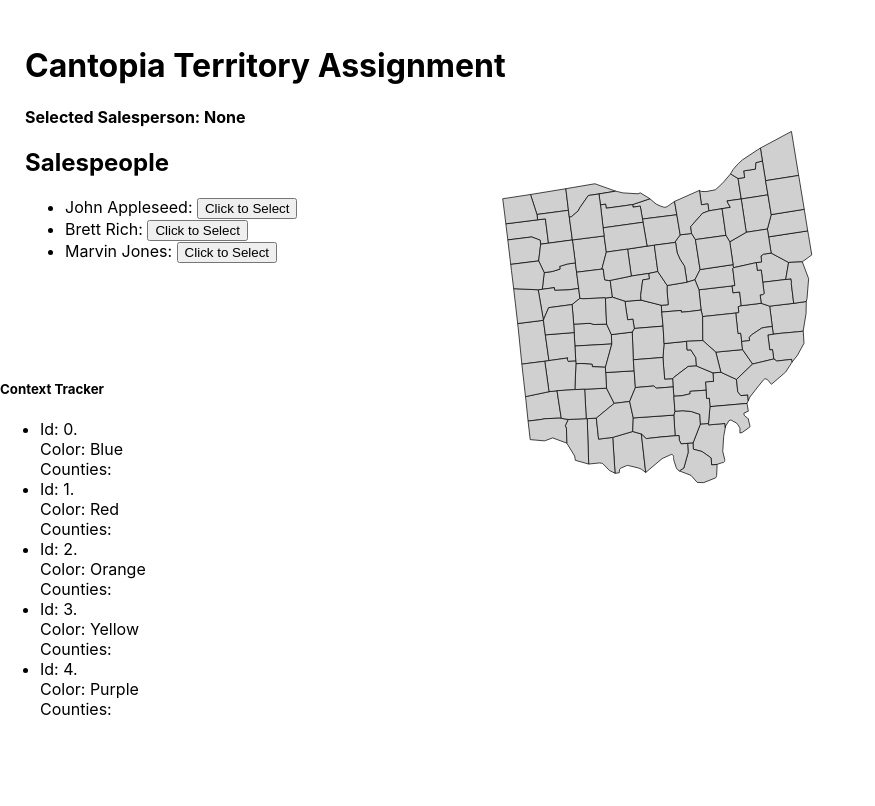
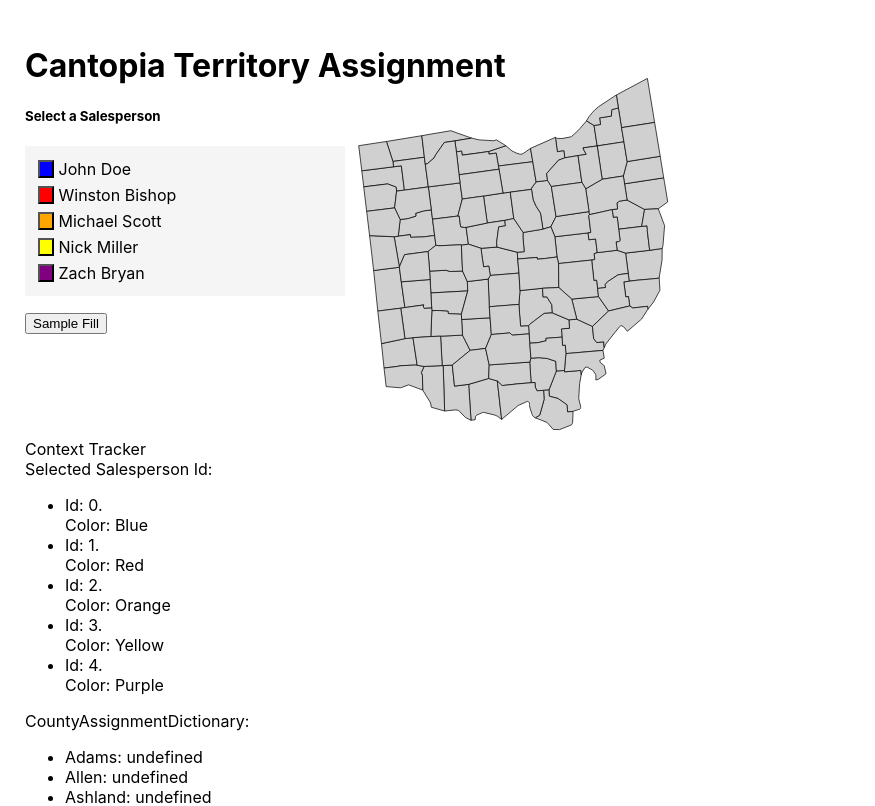
Before and after one commit to richbrett12/Cantopia-Territory-Assignments, a React (Create React App) app: page / in a window 1280 px wide. Shown: the top 806 px of the page, without its empty margins (0-875 px from the left). Built offline with nearby package versions, Linux system fonts and the light colour scheme.

Commit message:
Changed Context Data Structure, Adding Sample Fill

```diff
--- a/src/components/ListItem.js
+++ b/src/components/ListItem.js
@@ -1,15 +1,29 @@
-import React from "react";
+import React, { useContext } from "react";
+import { AppContextNew } from "./data/AppContext";
 
 function ListItem({ name, id, onButtonClick }) {
-  //function handleClick(colorSelected) {
-  //console.log("Handling click: ", colorSelected);
-  //}
+  const currentContext = useContext(AppContextNew);
+  let color = currentContext.salespeople[id].countyColor;
+  let mainStyles = {
+    width: "300px",
+    padding: "3px",
+    fontWeight: "normal",
+  };
+
+  const buttonStyles = {
+    backgroundColor: color,
+    height: "18px",
+  };
+
+  if (currentContext.selectedSalesperson === id) {
+    mainStyles.fontWeight = "bold";
+  }
 
   return (
     <li>
-      <div>
-        <label>{name}: </label>
-        <button onClick={() => onButtonClick(id)}>Click to Select</button>
+      <div style={mainStyles} onClick={() => onButtonClick(id)}>
+        <button style={buttonStyles} />
+        <label> {name} </label>
       </div>
     </li>
   );
--- a/src/components/Ohio.js
+++ b/src/components/Ohio.js
@@ -15,7 +15,7 @@ const OhioSvg = ({ onCountySelect }) => {
         width="45.029999"
         height="50.889999"
         transform="scale(16)"
-        viewBox="-30 10 100 30"
+        viewBox="-10 25 100 30"
         preserveAspectRatio="xMidYMid meet"
       >
         <defs id="defs3087" />
--- a/src/components/SalespersonList.js
+++ b/src/components/SalespersonList.js
@@ -1,27 +1,24 @@
 import React from "react";
 import ListItem from "./ListItem";
+import { sampleSalespeople } from "./data/SampleData";
 
 function SalespersonList({ onSalespersonSelect }) {
+  const mainStyles = {
+    listStyle: "none",
+    width: "300px",
+    background: "whitesmoke",
+    padding: "10px",
+  };
+  const salespeopleList = sampleSalespeople.map((name, index) => {
+    return (
+      <ListItem name={name} id={index} onButtonClick={onSalespersonSelect} />
+    );
+  });
+
   return (
     <div>
-      <h2>Salespeople</h2>
-      <ul>
-        <ListItem
-          name="John Appleseed"
-          id="0"
-          onButtonClick={onSalespersonSelect}
-        />
-        <ListItem
-          name="Brett Rich"
-          id="1"
-          onButtonClick={onSalespersonSelect}
-        />
-        <ListItem
-          name="Marvin Jones"
-          id="2"
-          onButtonClick={onSalespersonSelect}
-        />
-      </ul>
+      <h5>Select a Salesperson</h5>
+      <ul style={mainStyles}>{salespeopleList}</ul>
     </div>
   );
 }
--- a/src/components/TerritoryAssignment.js
+++ b/src/components/TerritoryAssignment.js
@@ -1,81 +1,85 @@
 import React, { useState } from "react";
 import OhioSvg from "./Ohio";
 import SalespersonList from "./SalespersonList";
-import { AppContext, AppContextObj } from "./data/AppContext";
+import { AppContextNew, AppContextObject } from "./data/AppContext";
+import { sampleCountyAssignment, sampleSalespeople } from "./data/SampleData";
 
 function TerritoryAssignment() {
   const mainStyles = {
     padding: "25px",
   };
-
-  //const [currentColor, setCurrentColor] = useState();
-  const [currentState, setCurrentState] = useState(AppContextObj);
-  //const [mapState, setMapState] = useState(OhioSvgData);
+  const [currentState, setCurrentState] = useState(AppContextObject);
 
   function handleSalespersonSelect(id) {
     let updatedState = {
-      currentId: id,
-      assignmentMap: currentState.assignmentMap.slice(),
+      selectedSalesperson: id,
+      countyAssignment: currentState.countyAssignment.slice(),
+      salespeople: currentState.salespeople.slice(),
     };
+
     setCurrentState(updatedState);
-    console.log(currentState.currentId);
   }
 
   function handleCountySelect(countyName) {
+    let countyIndex = currentState.countyAssignment.findIndex(
+      (x) => x.countyName === countyName
+    );
+
     let updatedState = {
-      currentId: currentState.currentId,
-      assignmentMap: currentState.assignmentMap.slice(),
+      selectedSalesperson: currentState.selectedSalesperson,
+      countyAssignment: currentState.countyAssignment.slice(),
+      salespeople: currentState.salespeople.slice(),
     };
-    updatedState.assignmentMap[currentState.currentId].counties.push(
-      countyName
-    );
+
+    updatedState.countyAssignment[countyIndex].salespersonId =
+      currentState.selectedSalesperson;
+
     setCurrentState(updatedState);
   }
 
+  function sampleFill() {
+    let sampleCountyAssign = Array.from(sampleCountyAssignment);
+    let sampleFill = {
+      selectedSalesperson: undefined,
+      countyAssignment: sampleCountyAssign,
+      salespeople: currentState.salespeople.slice(),
+    };
+    setCurrentState(sampleFill);
+  }
+
+  const contextTrackerList = sampleSalespeople.map((person, index) => {
+    return (
+      <li>
+        Id: {index}. <br />
+        Color: {currentState.salespeople[index].countyColor}
+      </li>
+    );
+  });
+  const contextTrackerCountyList = currentState.countyAssignment.map(
+    (county) => {
+      return <li>{county.countyName + ": " + county.salespersonId}</li>;
+    }
+  );
+
   return (
-    <AppContext.Provider value={currentState}>
+    <AppContextNew.Provider value={currentState}>
       <div style={mainStyles}>
         <h1>Cantopia Territory Assignment</h1>
-        <h4>
-          Selected Salesperson:{" "}
-          {currentState.currentId !== undefined
-            ? currentState.currentId
-            : "None"}
-        </h4>
         <SalespersonList onSalespersonSelect={handleSalespersonSelect} />
+        <button onClick={sampleFill}>Sample Fill</button>
         <OhioSvg onCountySelect={handleCountySelect} />
       </div>
-      <div>
-        <h5>Context Tracker</h5>
-        <ul>
-          <li>
-            Id: 0. <br />
-            Color: {currentState.assignmentMap[0].countyColor} <br />
-            Counties: {currentState.assignmentMap[0].counties.toString()}
-          </li>
-          <li>
-            Id: 1. <br />
-            Color: {currentState.assignmentMap[1].countyColor} <br />
-            Counties: {currentState.assignmentMap[1].counties.toString()}
-          </li>
-          <li>
-            Id: 2. <br />
-            Color: {currentState.assignmentMap[2].countyColor} <br />
-            Counties: {currentState.assignmentMap[2].counties.toString()}
-          </li>
-          <li>
-            Id: 3. <br />
-            Color: {currentState.assignmentMap[3].countyColor} <br />
-            Counties: {currentState.assignmentMap[3].counties.toString()}
-          </li>
-          <li>
-            Id: 4. <br />
-            Color: {currentState.assignmentMap[4].countyColor} <br />
-            Counties: {currentState.assignmentMap[4].counties.toString()}
-          </li>
-        </ul>
+      <div style={mainStyles}>
+        <label>
+          Context Tracker
+          <br />
+          Selected Salesperson Id: {currentState.selectedSalesperson}
+        </label>
+        <ul>{contextTrackerList}</ul>
+        <label>CountyAssignmentDictionary:</label>
+        <ul>{contextTrackerCountyList}</ul>
       </div>
-    </AppContext.Provider>
+    </AppContextNew.Provider>
   );
 }
 
--- a/src/components/counties/County.js
+++ b/src/components/counties/County.js
@@ -1,19 +1,31 @@
 import React, { useContext, useState } from "react";
-import { AppContext } from "../data/AppContext";
+import { AppContextNew } from "../data/AppContext";
 import "./County.css";
 
 function County({ d, countyName, onCountySelect }) {
+  const currentContext = useContext(AppContextNew);
   const [color, setColor] = useState("#d0d0d0");
-  const currentContext = useContext(AppContext);
+
+  let assignment = currentContext.countyAssignment.find(
+    (x) => x.countyName === countyName
+  ).salespersonId;
+
+  if (
+    assignment !== undefined &&
+    color !== currentContext.salespeople[assignment].countyColor
+  ) {
+    setColor(currentContext.salespeople[assignment].countyColor);
+  }
 
   let fillStyle = {
     fill: color,
   };
 
   function handleClick() {
-    if (currentContext.currentId !== undefined) {
+    if (currentContext.selectedSalesperson !== undefined) {
       setColor(
-        currentContext.assignmentMap[currentContext.currentId].countyColor
+        currentContext.salespeople[currentContext.selectedSalesperson]
+          .countyColor
       );
       onCountySelect(countyName);
     }
--- a/src/components/counties/CountyList.js
+++ b/src/components/counties/CountyList.js
@@ -1,9 +1,8 @@
 import React from "react";
 import County from "./County";
 import { CountySvgData } from "../data/CountySvgData";
-
 function CountyList({ onCountySelect }) {
-  const OhioSvgPaths = CountySvgData.map((element) => {
+  const OhioSvgPaths = CountySvgData.map((element, index) => {
     return (
       <County
         countyName={element.County}
--- a/src/components/data/AppContext.js
+++ b/src/components/data/AppContext.js
@@ -1,20 +1,32 @@
 import { createContext } from "react";
+import { CountySvgData } from "./CountySvgData";
 
 const colors = ["Blue", "Red", "Orange", "Yellow", "Purple", "Green"];
-const salespersonObj = function (id, color) {
+
+const salespersonObject = function (id, color) {
   const salespersonId = id;
   const countyColor = color;
-  const counties = [];
-  return { salespersonId, countyColor, counties };
+  return { salespersonId, countyColor };
 };
 
-const AppContextArray = colors.map((color, index) =>
-  salespersonObj(index, color)
+const countyAssignmentDictionary = function (county, id) {
+  const countyName = county;
+  const salespersonId = id;
+  return { countyName, salespersonId };
+};
+
+const salespersonList = colors.map((color, index) =>
+  salespersonObject(index, color)
 );
 
-export const AppContextObj = {
-  currentId: undefined,
-  assignmentMap: AppContextArray,
+const countyAssignmentList = CountySvgData.map((county) =>
+  countyAssignmentDictionary(county.County, undefined)
+);
+
+export const AppContextObject = {
+  selectedSalesperson: undefined,
+  countyAssignment: countyAssignmentList,
+  salespeople: salespersonList,
 };
 
-export const AppContext = createContext();
+export const AppContextNew = createContext();
--- /dev/null
+++ b/src/components/data/SampleData.js
@@ -0,0 +1,362 @@
+export const sampleSalespeople = [
+  "John Doe",
+  "Winston Bishop",
+  "Michael Scott",
+  "Nick Miller",
+  "Zach Bryan",
+];
+
+export const sampleCountyAssignment = [
+  {
+    countyName: "Adams",
+    salespersonId: 4,
+  },
+  {
+    countyName: "Allen",
+    salespersonId: 0,
+  },
+  {
+    countyName: "Ashland",
+    salespersonId: 1,
+  },
+  {
+    countyName: "Ashtabula",
+    salespersonId: 1,
+  },
+  {
+    countyName: "Athens",
+    salespersonId: 3,
+  },
+  {
+    countyName: "Auglaize",
+    salespersonId: 0,
+  },
+  {
+    countyName: "Belmont",
+    salespersonId: 2,
+  },
+  {
+    countyName: "Brown",
+    salespersonId: 4,
+  },
+  {
+    countyName: "Butler",
+    salespersonId: 4,
+  },
+  {
+    countyName: "Carroll",
+    salespersonId: 2,
+  },
+  {
+    countyName: "Champaign",
+    salespersonId: 4,
+  },
+  {
+    countyName: "Clark",
+    salespersonId: 4,
+  },
+  {
+    countyName: "Clermont",
+    salespersonId: 4,
+  },
+  {
+    countyName: "Clinton",
+    salespersonId: 4,
+  },
+  {
+    countyName: "Columbiana",
+    salespersonId: 1,
+  },
+  {
+    countyName: "Coshocton",
+    salespersonId: 2,
+  },
+  {
+    countyName: "Crawford",
+    salespersonId: 0,
+  },
+  {
+    countyName: "Cuyahoga",
+    salespersonId: 1,
+  },
+  {
+    countyName: "Darke",
+    salespersonId: 4,
+  },
+  {
+    countyName: "Defiance",
+    salespersonId: 0,
+  },
+  {
+    countyName: "Delaware",
+    salespersonId: 2,
+  },
+  {
+    countyName: "Erie",
+    salespersonId: 1,
+  },
+  {
+    countyName: "Fairfield",
+    salespersonId: 2,
+  },
+  {
+    countyName: "Fayette",
+    salespersonId: 4,
+  },
+  {
+    countyName: "Franklin",
+    salespersonId: 2,
+  },
+  {
+    countyName: "Fulton",
+    salespersonId: 0,
+  },
+  {
+    countyName: "Gallia",
+    salespersonId: 3,
+  },
+  {
+    countyName: "Geauga",
+    salespersonId: 1,
+  },
+  {
+    countyName: "Greene",
+    salespersonId: 4,
+  },
+  {
+    countyName: "Guernsey",
+    salespersonId: 2,
+  },
+  {
+    countyName: "Hamilton",
+    salespersonId: 4,
+  },
+  {
+    countyName: "Hancock",
+    salespersonId: 0,
+  },
+  {
+    countyName: "Hardin",
+    salespersonId: 0,
+  },
+  {
+    countyName: "Harrison",
+    salespersonId: 2,
+  },
+  {
+    countyName: "Henry",
+    salespersonId: 0,
+  },
+  {
+    countyName: "Highland",
+    salespersonId: 4,
+  },
+  {
+    countyName: "Hocking",
+    salespersonId: 3,
+  },
+  {
+    countyName: "Holmes",
+    salespersonId: 2,
+  },
+  {
+    countyName: "Huron",
+    salespersonId: 1,
+  },
+  {
+    countyName: "Jackson",
+    salespersonId: 3,
+  },
+  {
+    countyName: "Jefferson",
+    salespersonId: 2,
+  },
+  {
+    countyName: "Knox",
+    salespersonId: 2,
+  },
+  {
+    countyName: "Lake",
+    salespersonId: 1,
+  },
+  {
+    countyName: "Lawrence",
+    salespersonId: 3,
+  },
+  {
+    countyName: "Licking",
+    salespersonId: 2,
+  },
+  {
+    countyName: "Logan",
+    salespersonId: 0,
+  },
+  {
+    countyName: "Lorain",
+    salespersonId: 1,
+  },
+  {
+    countyName: "Lucas",
+    salespersonId: 0,
+  },
+  {
+    countyName: "Madison",
+    salespersonId: 4,
+  },
+  {
+    countyName: "Mahoning",
+    salespersonId: 1,
+  },
+  {
+    countyName: "Marion",
+    salespersonId: 0,
+  },
+  {
+    countyName: "Medina",
+    salespersonId: 1,
+  },
+  {
+    countyName: "Meigs",
+    salespersonId: 3,
+  },
+  {
+    countyName: "Mercer",
+    salespersonId: 0,
+  },
+  {
+    countyName: "Miami",
+    salespersonId: 4,
+  },
+  {
+    countyName: "Monroe",
+    salespersonId: 2,
+  },
+  {
+    countyName: "Montgomery",
+    salespersonId: 4,
+  },
+  {
+    countyName: "Morgan",
+    salespersonId: 3,
+  },
+  {
+    countyName: "Morrow",
+    salespersonId: 2,
+  },
+  {
+    countyName: "Muskingum",
+    salespersonId: 2,
+  },
+  {
+    countyName: "Noble",
+    salespersonId: 2,
+  },
+  {
+    countyName: "Ottawa",
+    salespersonId: 0,
+  },
+  {
+    countyName: "Paulding",
+    salespersonId: 0,
+  },
+  {
+    countyName: "Perry",
+    salespersonId: 2,
+  },
+  {
+    countyName: "Pickaway",
+    salespersonId: 3,
+  },
+  {
+    countyName: "Pike",
+    salespersonId: 3,
+  },
+  {
+    countyName: "Portage",
+    salespersonId: 1,
+  },
+  {
+    countyName: "Preble",
+    salespersonId: 4,
+  },
+  {
+    countyName: "Putnam",
+    salespersonId: 0,
+  },
+  {
+    countyName: "Richland",
+    salespersonId: 1,
+  },
+  {
+    countyName: "Ross",
+    salespersonId: 3,
+  },
+  {
+    countyName: "Sandusky",
+    salespersonId: 0,
+  },
+  {
+    countyName: "Scioto",
+    salespersonId: 3,
+  },
+  {
+    countyName: "Seneca",
+    salespersonId: 0,
+  },
+  {
+    countyName: "Shelby",
+    salespersonId: 0,
+  },
+  {
+    countyName: "Stark",
+    salespersonId: 1,
+  },
+  {
+    countyName: "Summit",
+    salespersonId: 1,
+  },
+  {
+    countyName: "Trumbull",
+    salespersonId: 1,
+  },
+  {
+    countyName: "Tuscarawas",
+    salespersonId: 2,
+  },
+  {
+    countyName: "Union",
+    salespersonId: 0,
+  },
+  {
+    countyName: "Van Wert",
+    salespersonId: 0,
+  },
+  {
+    countyName: "Vinton",
+    salespersonId: 3,
+  },
+  {
+    countyName: "Warren",
+    salespersonId: 4,
+  },
+  {
+    countyName: "Washington",
+    salespersonId: 3,
+  },
+  {
+    countyName: "Wayne",
+    salespersonId: 1,
+  },
+  {
+    countyName: "Williams",
+    salespersonId: 0,
+  },
+  {
+    countyName: "Wood",
+    salespersonId: 0,
+  },
+  {
+    countyName: "Wyandot",
+    salespersonId: 0,
+  },
+];
```
